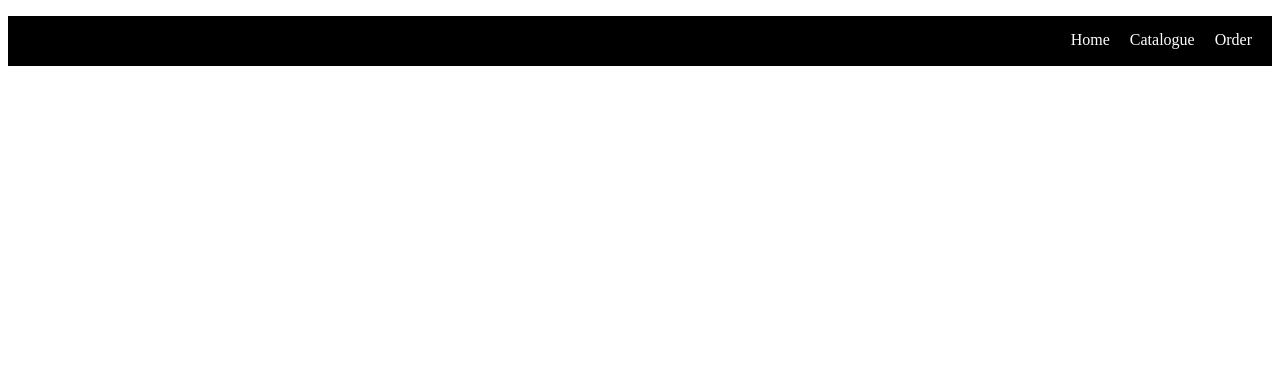
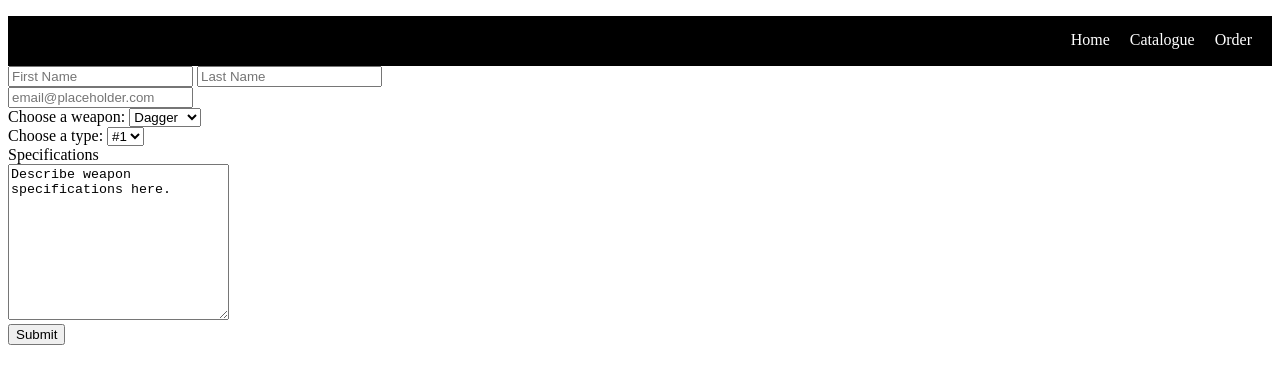
Before and after one commit to SlenderSnell/Project-1, a website: page order.html in a window 1280 px wide. Drawn offline with Linux system fonts and the light colour scheme.

Commit message:
added form function to order

```diff
--- a/order.html
+++ b/order.html
@@ -14,5 +14,36 @@
                 <li><a href="index.html">Home</a></li>
             </ul>
         </nav>
+        <section class="form">
+            <form action="/action_page.php">
+                <div class="selfInfo">
+                    <input type="text" placeholder="First Name" name="firstName">
+                    <input type="text" placeholder="Last Name" name="lastName">
+                    <br/>
+                    <input type="email" placeholder="email@placeholder.com" name="email">
+                </div>
+                <div class="orderInfo">
+                    <label for="weapon">Choose a weapon:</label>
+                    <select name="weapons" id="weapons">
+                        <option value="dagger">Dagger</option>
+                        <option value="sword">Sword</option>
+                        <option value="polearm">Polearm</option>
+                    </select>
+                    <br/>
+                    <label for="weaponType">Choose a type:</label>
+                    <select name="weaponType" id="weaponType">
+                        <option value="1">#1</option>
+                        <option value="2">#2</option>
+                        <option value="3">#3</option>
+                        <option value="4">#4</option>
+                    </select>
+                    <br/>
+                    <label for="specs">Specifications</label>
+                    <br/>
+                    <textarea name="specs" rows=10 cols=25>Describe weapon specifications here.</textarea>
+                </div>
+                <input type=submit value="Submit">
+            </form>
+        </section>
     </body>
 </html>
```
